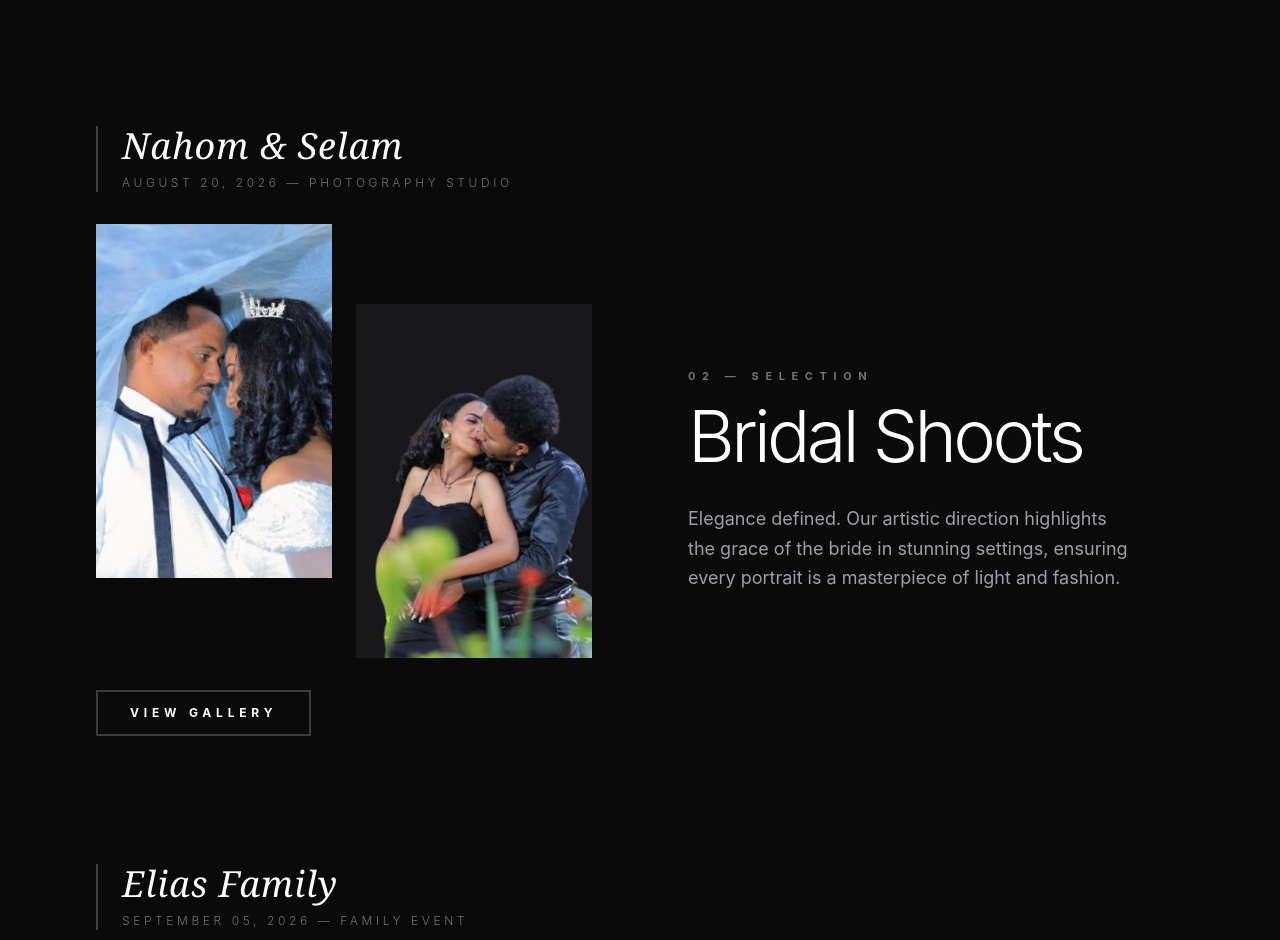
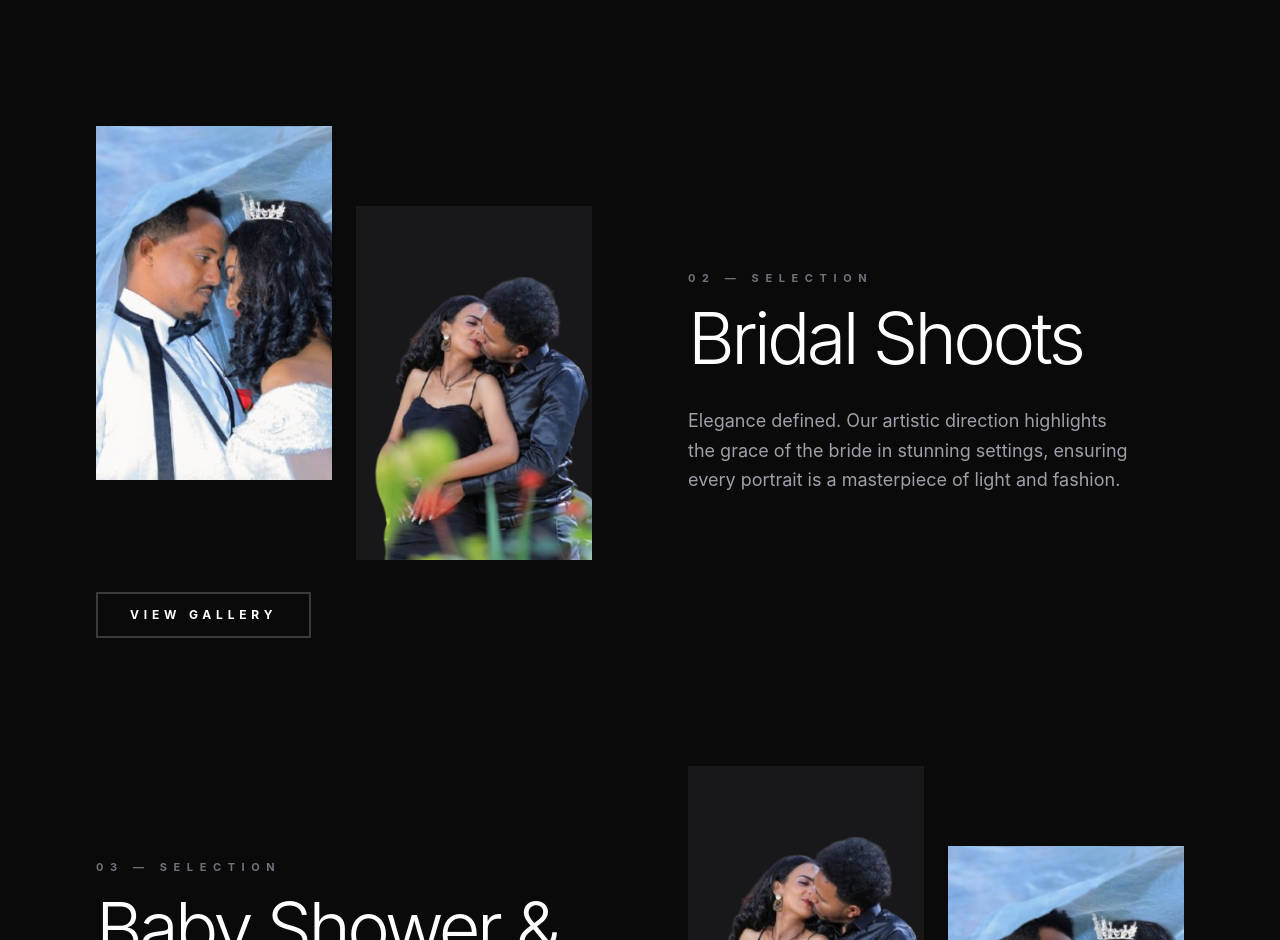
Before and after one commit to petroshambir/film-production-portfolio, a React (Vite) app in the folder client/: page /home in a window 1280 px wide. Shown: the part 1292-2232 px from the top of the page. Built offline with nearby package versions, Linux system fonts and the light colour scheme.

Commit message:
text style

```diff
--- a/client/src/pages/Home.jsx
+++ b/client/src/pages/Home.jsx
@@ -610,16 +610,12 @@ const workSections = [
   },
   {
     title: "Bridal Shoots",
-    names: "Nahom & Selam",
-    date: "August 20, 2026 — Photography Studio",
     desc: "Elegance defined. Our artistic direction highlights the grace of the bride in stunning settings, ensuring every portrait is a masterpiece of light and fashion.",
     images: [wedding2, wedding1],
     reverse: true
   },
   {
     title: "Baby Shower & Baptism",
-    names: "Elias Family",
-    date: "September 05, 2026 — Family Event",
     desc: "Celebrating new beginnings. We document the joy, the anticipation, and the sacred moments of your family's newest arrivals with warmth and tenderness.",
     images: [wedding1, wedding2],
     reverse: false
@@ -645,7 +641,7 @@ function Home() {
 
             {/* ሽምን ዕለትን ኣብ ላዕሊ ሓንሳብ - ብስታይል ኢታሊክ */}
             <div className="mb-8 border-l-2 border-zinc-700 pl-6">
-              <h3 className="text-4xl font-serif italic text-white tracking-wide">
+              <h3 className="text-4xl font-serif italic text-amber-300 tracking-wide text-center">
                 {section.names}
               </h3>
               <p className="text-[12px] uppercase tracking-[0.3em] text-zinc-500 mt-2 font-light">
```
